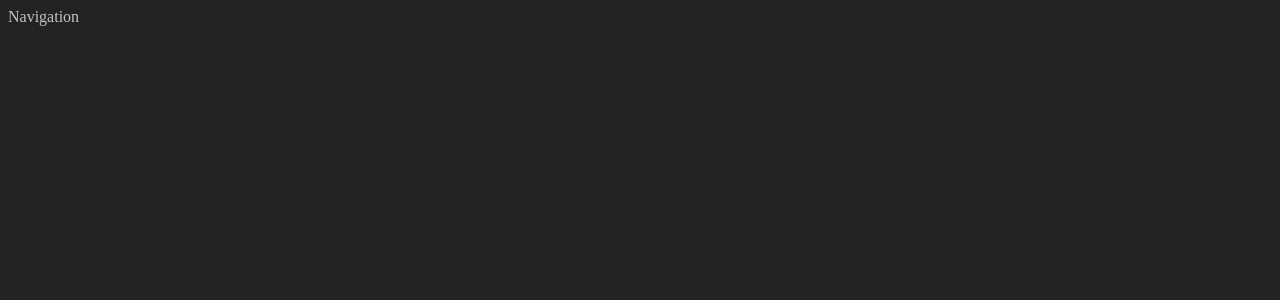
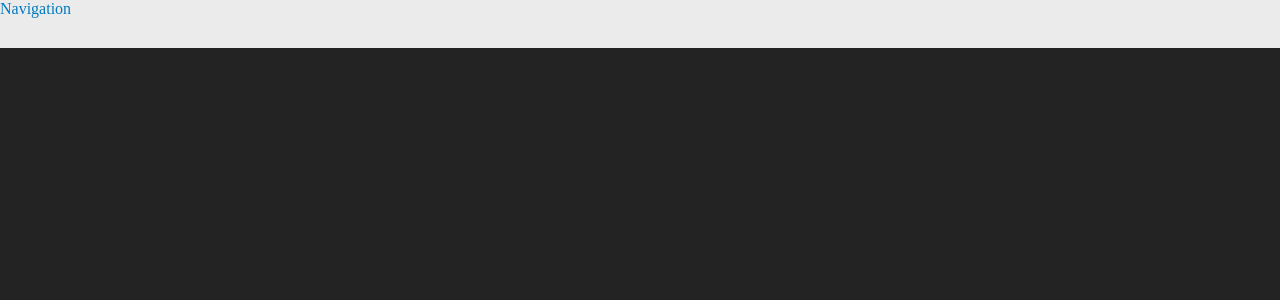
Before and after one commit to irbab00n/portfolio_v2, a React app: page / in a window 1280 px wide. Shown: the top 300 px of the page. Built offline with nearby package versions, Linux system fonts and the light colour scheme; the HTML template or start-up script is replaced by a standard one.

Commit message:
Defined purposes of 7 - 1 architecture

```diff
--- /dev/null
+++ b/client/src/sass/base/_base.scss
@@ -0,0 +1,7 @@
+html {
+  box-sizing: border-box;
+}
+
+*, *::before, *::after {
+  box-sizing: inherit;
+}
--- a/client/src/sass/base/_body.scss
+++ b/client/src/sass/base/_body.scss
@@ -1,4 +1,5 @@
 body {
+  margin: 0;
   background-color: $bg-primary-color;
   color: $text-primary-color;
 }
--- a/client/src/sass/components/_navigation.scss
+++ b/client/src/sass/components/_navigation.scss
@@ -1,5 +1,5 @@
 .navigation {
-  height: 10vh;
+  height: 6vh;
   width: 100vw;
   background-color: $bg-secondary-color;
   color: $text-secondary-color;
--- a/client/src/sass/main.scss
+++ b/client/src/sass/main.scss
@@ -1,25 +1,63 @@
-// abstracts
+/**
+  Abstracts:
+
+    The abstracts/ folder gathers all Sass tools and helpers used across the project. Every global variable, function, mixin and placeholder should be put in here.
+
+    The rule of thumb for this folder is that it should not output a single line of CSS when compiled on its own. These are nothing but Sass helpers.
+*/
 @import 'abstracts/variables';
 
-// base
+
+/**
+  Base:
+
+    The base/ folder holds what we might call the boilerplate code for the project. In there, you might find some typographic rules, and probably a stylesheet (that I’m used to calling _base.scss), defining some standard styles for commonly used HTML elements.
+*/
+@import 'base/base';
 @import 'base/body';
 
 
-// components
-// @import 'components/'
+/**
+  Components:
+
+    For small components, there is the components/ folder. While layout/ is macro (defining the global wireframe), components/ is more focused on widgets. It contains all kind of specific modules like a slider, a loader, a widget, and basically anything along those lines. There are usually a lot of files in components/ since the whole site/application should be mostly composed of tiny modules.
+*/
+@import 'components/navigation';
 
 
-// layout
+/**
+  Layout:
+
+  The layout/ folder contains everything that takes part in laying out the site or application. This folder could have stylesheets for the main parts of the site (header, footer, navigation, sidebar…), the grid system or even CSS styles for all the forms.
+*/
 // @import 'layout/'
 
 
-// pages
+/**
+  Pages:
+
+  If you have page-specific styles, it is better to put them in a pages/ folder, in a file named after the page. For instance, it’s not uncommon to have very specific styles for the home page hence the need for a _home.scss file in pages/.
+
+  Note — Depending on your deployment process, these files could be called on their own to avoid merging them with the others in the resulting stylesheet. It is really up to you.
+*/
 // @import 'pages/'
 
 
-// themes
+/**
+  Themes:
+
+  On large sites and applications, it is not unusual to have different themes. There are certainly different ways of dealing with themes but I personally like having them all in a themes/ folder.
+
+  Note — This is very project-specific and is likely to be non-existent on many projects.
+*/
 // @import 'themes/'
 
 
-// vendors
+/**
+  Vendors:
+
+  Most projects will have a vendors/ folder containing all the CSS files from external libraries and frameworks – Normalize, Bootstrap, jQueryUI, FancyCarouselSliderjQueryPowered, and so on. Putting those aside in the same folder is a good way to say “Hey, this is not from me, not my code, not my responsibility”.
+
+  If you have to override a section of any vendor, I recommend you have an 8th folder called vendors-extensions/ in which you may have files named exactly after the vendors they overwrite. For instance, vendors-extensions/_bootstrap.scss is a file containing all CSS rules intended to re-declare some of Bootstrap’s default CSS. This is to avoid editing the vendor files themselves, which is generally not a good idea.
+*/
 // @import 'vendors/'
```
